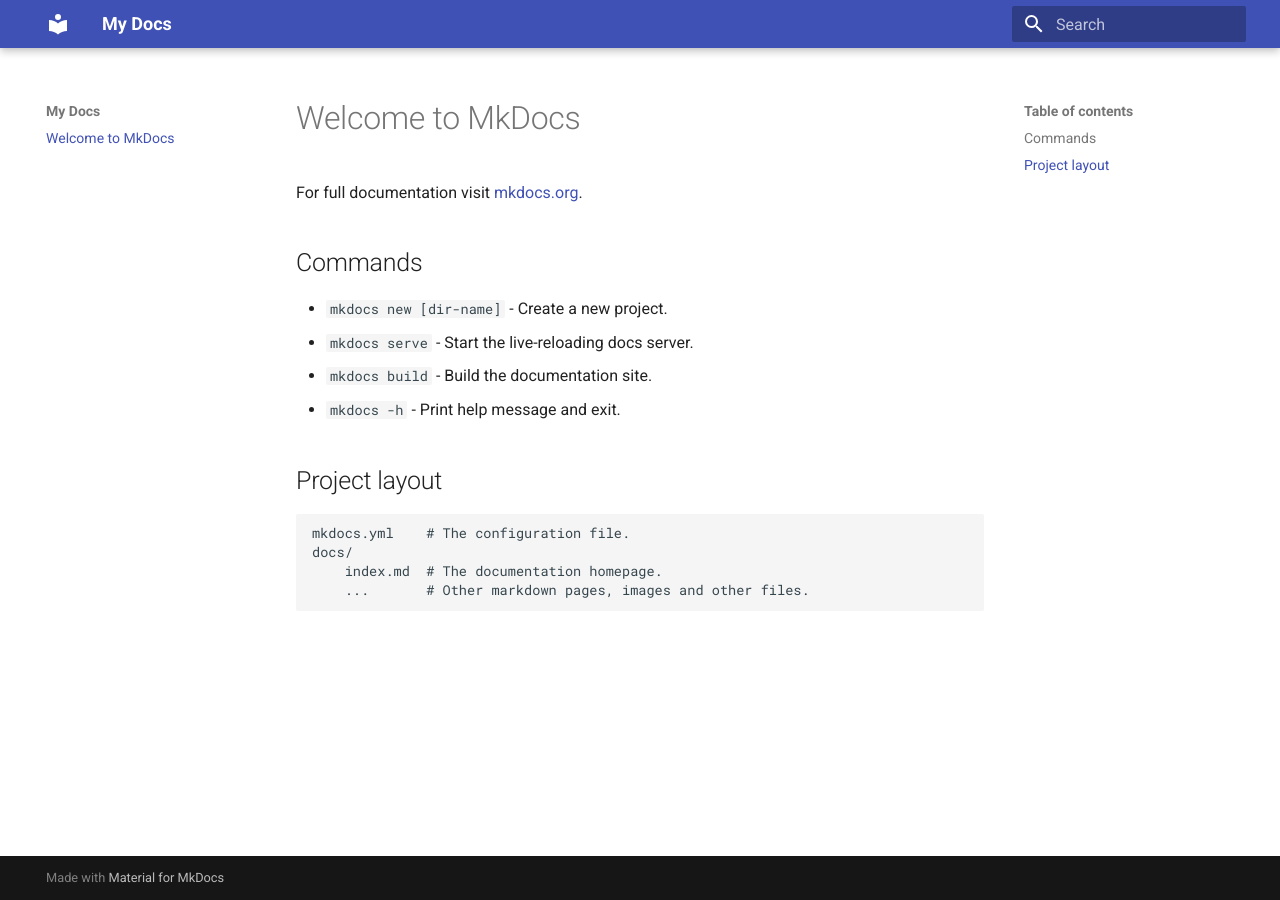
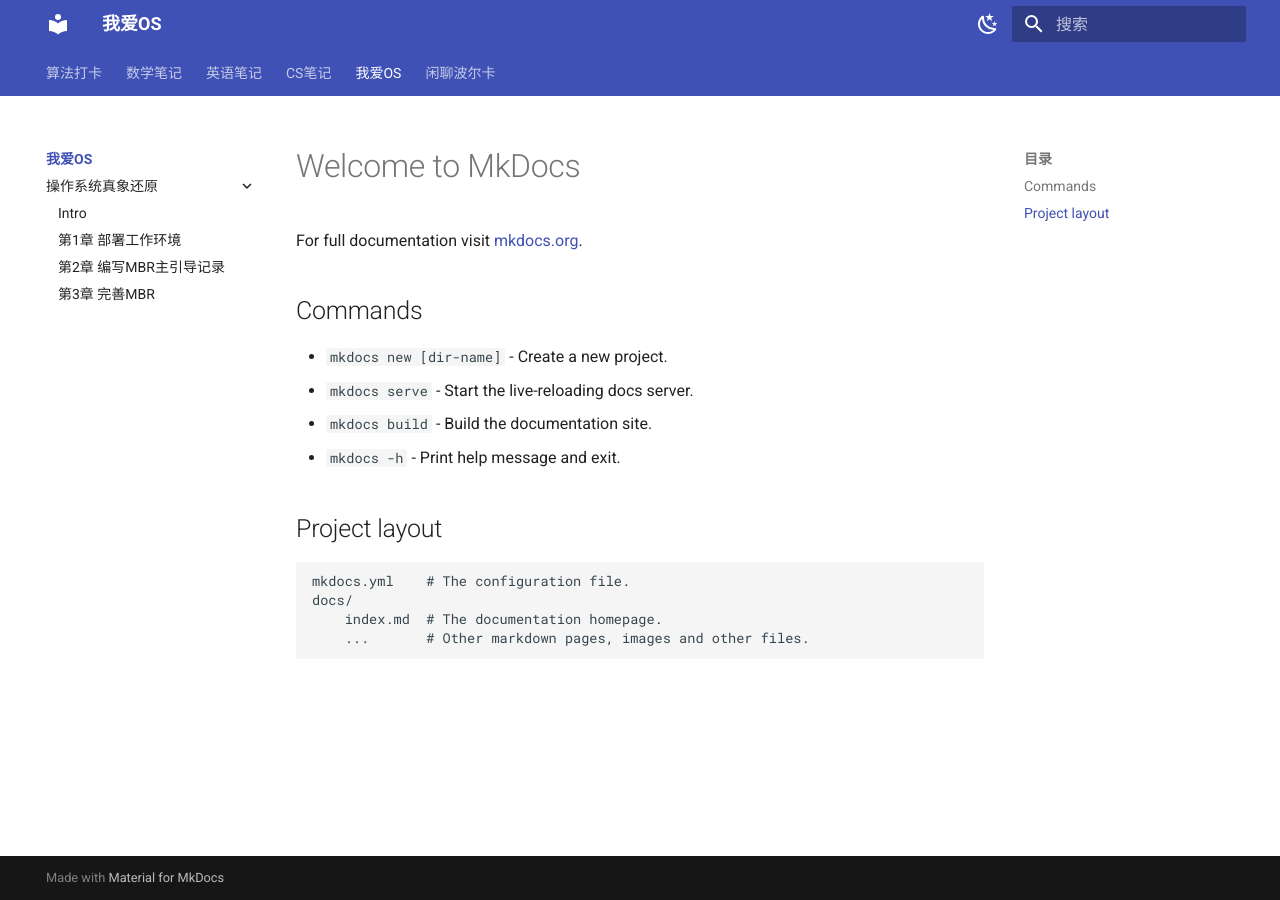
Before and after one commit to Haohahahaha/os, an MkDocs documentation site: the page built from docs/index.md, in a window 1280 px wide. Built offline with MkDocs 1.6.1 and Material for MkDocs 9.7.7, drawn with Linux system fonts in a browser that asks for light colours; old or Windows-style settings are respelled for this version of MkDocs.

Commit message:
2022-07-03_14:42:15 update

```diff
--- a/mkdocs.yml
+++ b/mkdocs.yml
@@ -1,2 +1,38 @@
-site_name: My Docs
-theme: material
+site_name: 我爱OS
+theme:
+  name: material
+  palette:
+    - scheme: default # 日间模式
+      primary: indigo # 上方的
+      accent: orange # 链接等可交互元件的高亮色
+      toggle:
+        icon: material/weather-night # 图标
+        name: 切换至夜间模式 # 鼠标悬浮提示
+    - scheme: slate # 夜间模式
+      primary: indigo
+      accent: orange
+      toggle:
+        icon: material/weather-sunny
+        name: 切换至日间模式
+  features:
+    - navigation.tabs
+    - navigation.top
+    - navigation.indexes
+    - navigation.expand
+    - search.suggest
+    - search.highlight
+  language: zh
+
+nav:
+  - 算法打卡: http://alg.haohaha.cn
+  - 数学笔记: http://math.haohaha.cn
+  - 英语笔记: http://eng.haohaha.cn \
+  - CS笔记: http://cs.haohaha.cn
+  - 我爱OS:
+    - Home: index.md
+    - 操作系统真象还原:
+      - Intro: mkOS/intro.md
+      - 第1章 部署工作环境: mkOS/1.md
+      - 第2章 编写MBR主引导记录: mkOS/2.md
+      - 第3章 完善MBR: mkOS/3.md
+  - 闲聊波尔卡: http://chat.haohaha.cn
```
Also changed, not shown: docs/mkOS/1.md (added), docs/mkOS/2.md (added), docs/mkOS/3.md (added), docs/mkOS/intro.md (added), 1 other file.
